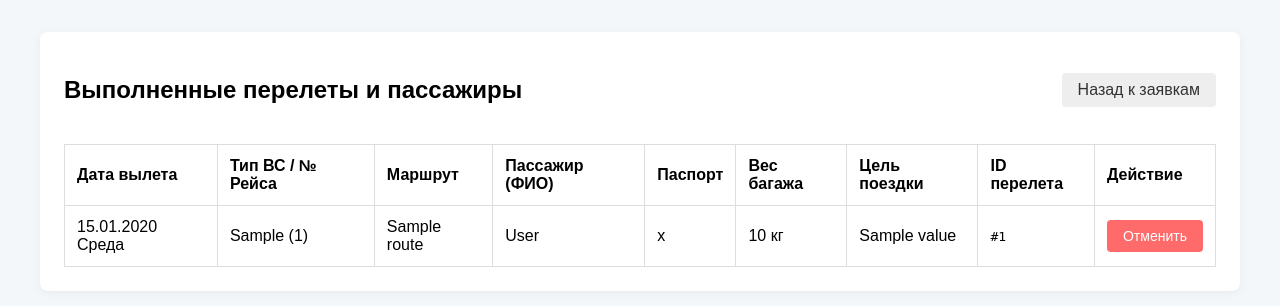
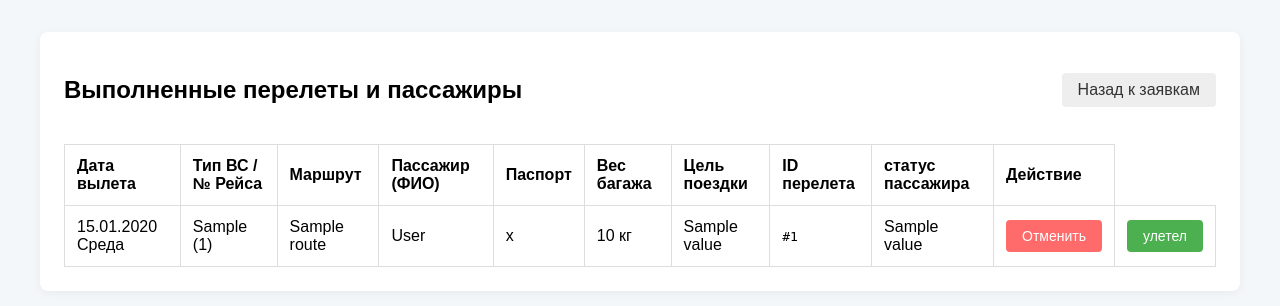
Before and after one commit to TheCoolestProgrammer/gazprom-flights, a FastAPI app: template templates/dispatcher/done_flights.html in a window 1280 px wide. Shown: the part 50-356 px from the top of the page. Run offline with FastAPI, Linux system fonts and the light colour scheme; the template is opened without the code that fills it: most values are stand-ins (such as "Sample title", 1, 10 or a date in 2020); parts of the project's set-up code (start-up, migrations or seed data) failed here and were passed over.

Commit message:
add flight status

```diff
--- a/templates/dispatcher/done_flights.html
+++ b/templates/dispatcher/done_flights.html
@@ -18,6 +18,7 @@
                 <th>Вес багажа</th>
                 <th>Цель поездки</th>
                 <th>ID перелета</th>
+                <th>статус пассажира</th>
                 <th>Действие</th>
             </tr>
         </thead>
@@ -36,6 +37,8 @@
                 <td>{{ pf.passengers.trip_purpose.value }}</td>
 
                 <td><code>#{{ pf.passengers.application_id }}</code></td>
+                <td>{{ pf.passengers.flight_status.value }}</td>
+                {% if pf.passengers.flight_status.value != "вылетел" %}
                 <td>
                     <form method="post" action="/dispatcher/cancel_done" style="display: inline;">
                         <input type="hidden" name="passenger_id" value="{{ pf.passengers.id }}">
@@ -43,6 +46,15 @@
                         <button type="submit" class="btn-cancel">Отменить</button>
                     </form>
                 </td>
+                <td>
+                    <form method="post" action="/dispatcher/fly_passenger" style="display: inline;">
+                        <input type="hidden" name="passenger_id" value="{{ pf.passengers.id }}">
+                        <input type="hidden" name="flight_id" value="{{ pf.flight_id }}">
+                        <button type="submit" class="btn-approve">улетел</button>
+                    </form>
+                </td>
+                {% endif %}
+
             </tr>
             {% else %}
             <tr>
@@ -72,5 +84,18 @@
     .btn-cancel:hover {
         background-color: #ff5252;
     }
+    .btn-approve {
+        padding: 8px 16px;
+        background-color: #4CAF50;
+        color: white;
+        border: none;
+        border-radius: 4px;
+        cursor: pointer;
+        font-size: 14px;
+        transition: background-color 0.3s;
+    }
+    .btn-approve:hover {
+        background-color: #45a049;
+    }
 </style>
 {% endblock %}
--- a/templates/transport_dispatcher/dashboard.html
+++ b/templates/transport_dispatcher/dashboard.html
@@ -21,6 +21,7 @@
                 <th>назначенная дата</th>
                 <th>Статус директора</th>
                 <th>статус старшего диспетчера</th>
+                <th>статус вылета</th>
                 <th>Действия</th>
             </tr>
         </thead>
@@ -53,7 +54,9 @@
                     </span>
                 </td>
                 <td>
-                    <a href="/transport_dispatcher/edit/{{ req.id }}">📝</a>
+                    <span class="status-{{ req.flight_status.name.lower() }}">
+                        {{ req.flight_status.value }}
+                    </span>
                 </td>
                 <td>
                     <button type="button"
```
Also changed, not shown: src/routes/dispatcher.py (+19 -1 lines).
